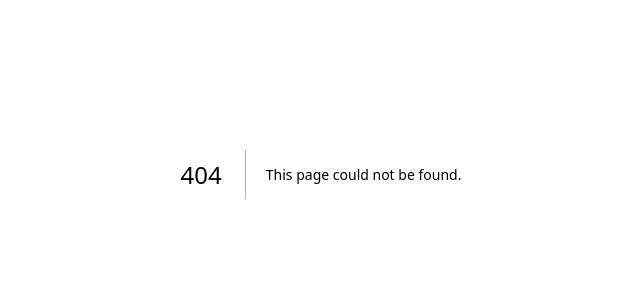
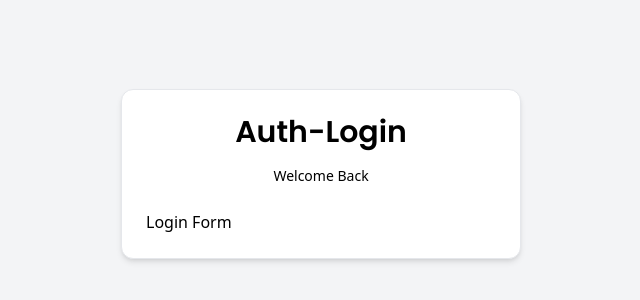
Before and after one commit to khandokarIsmailDev/next-auth_nextjs, a Next.js app: page /auth/login in a window 1280 px wide. Before the commit this address had no page. Shown: the part 226-526 px from the top of the page, without its empty margins (319-959 px from the left). Built offline with nearby package versions, Linux system fonts and the light colour scheme.

Commit message:
working with login ui

```diff
--- /dev/null
+++ b/app/auth/login/layout.tsx
@@ -0,0 +1,9 @@
+
+
+export default function layout({children}:{children:React.ReactNode}) {
+  return (
+    <div className="h-screen flex items-center justify-center bg-gray-100">
+      {children}
+    </div>
+  )
+}
--- /dev/null
+++ b/app/auth/login/page.tsx
@@ -0,0 +1,8 @@
+import LoginForm from '@/components/auth/login-form'
+import React from 'react'
+
+export default function page() {
+  return (
+    <LoginForm/>
+  )
+}
--- /dev/null
+++ b/app/auth/signup/page.tsx
@@ -0,0 +1,28 @@
+import { Button } from "@/components/ui/button";
+import { Poppins } from "next/font/google";
+import { cn } from "@/lib/utils";
+import LoginButton from "@/components/auth/login-button";
+const font = Poppins({
+    subsets: ['latin'],
+    weight: [ '700'],
+})
+
+export default function Login() {
+  return (
+    <div className="flex h-screen flex-col items-center bg-gray-100 pt-10">
+      <h1 className={cn('md:text-3xl text-xl font-bold mb-5 ', font.className)}>
+        Sign up or create an account
+      </h1>
+      <div className="w-[90%] sm:w-[400px] p-8 bg-white rounded-xl">
+        <div className="flex flex-col items-center justify-center gap-4">
+            <LoginButton>
+                <Button variant="default" size="full">
+                    Login
+                </Button>
+            </LoginButton>
+
+        </div>
+      </div>
+    </div>
+  );
+}
--- a/app/login/page.tsx
+++ /dev/null
@@ -1,18 +0,0 @@
-import { Button } from "@/components/ui/button";
-
-export default function Login() {
-  return (
-    <div className="flex h-screen flex-col items-center bg-gray-100 pt-10">
-      <h1 className="md:text-3xl text-xl font-bold mb-5 ">
-        Sign up or create an account{" "}
-      </h1>
-      <div className="w-[90%] sm:w-[400px] p-8 bg-white rounded-xl">
-        <div className="flex flex-col items-center justify-center gap-4">
-          <Button variant="default" size="lg">
-            Login
-          </Button>
-        </div>
-      </div>
-    </div>
-  );
-}
--- /dev/null
+++ b/components/auth/CardWrapper.tsx
@@ -0,0 +1,30 @@
+"use client"
+
+import{
+    Card,
+    CardContent,
+    CardHeader,
+    CardFooter
+} from "@/components/ui/card"
+import Header from "./header"
+
+interface CardWrapperProps{
+    children: React.ReactNode;
+    headerLabel: string;
+    backButtonLabel: string;
+    backButtonHref: string;
+    showSocial?: boolean;
+}
+
+export default function CardWrapper({children,headerLabel,backButtonHref,backButtonLabel,showSocial}:CardWrapperProps) {
+  return (
+    <Card className="w-[400px] shadow-md bg-white">
+      <CardHeader>
+        <Header label={headerLabel}/>
+      </CardHeader>
+      <CardContent>
+        {children}
+      </CardContent>
+    </Card>
+  )
+}
--- /dev/null
+++ b/components/auth/header.tsx
@@ -0,0 +1,25 @@
+import React from 'react'
+import {Poppins} from "next/font/google"
+import{cn} from "@/lib/utils"
+
+const font = Poppins({
+    subsets:["latin"],
+    weight:["600"]
+})
+
+interface HeaderProps{
+    label:string;
+}
+
+export default function Header({label}:HeaderProps) {
+  return (
+    <div className='w-full flex flex-col gap-y-4 items-center justify-center'>
+        <h1 className={cn("text-3xl font-semibold",font.className)}>
+            Auth-Login
+        </h1>
+        <p className='text-muted-foreground text-sm'>
+            {label}
+        </p>
+    </div>
+  )
+}
--- /dev/null
+++ b/components/auth/login-button.tsx
@@ -0,0 +1,19 @@
+"use client"
+
+interface LoginButtonProps{
+    children: React.ReactNode;
+    mode?: "modal" | "redirect";
+    asChild?: boolean;
+}
+
+export default function LoginButton({children,mode="redirect",asChild}:LoginButtonProps) {
+    const onClick = () => console.log("login button clicked")
+    if(mode === "modal"){
+        return <span>Todo: Implement modal</span>
+    }
+  return (
+    <div onClick={onClick} className="cursor-pointer w-full">
+      {children}
+    </div>
+  )
+}
--- /dev/null
+++ b/components/auth/login-form.tsx
@@ -0,0 +1,14 @@
+import CardWrapper from "./CardWrapper";
+
+export default function LoginForm() {
+  return (
+    <CardWrapper
+        headerLabel="Welcome Back"
+        backButtonLabel="Don't have an account?"
+        backButtonHref="/auth/register"
+        showSocial
+    >
+        Login Form
+    </CardWrapper>
+  )
+}
--- a/components/ui/button.tsx
+++ b/components/ui/button.tsx
@@ -25,6 +25,7 @@ const buttonVariants = cva(
         sm: "h-8 rounded-md px-3 text-xs",
         lg: "h-10 rounded-md px-8",
         icon: "h-9 w-9",
+        full: "w-full h-10 bg-blue-500 text-white rounded-xl hover:bg-blue-600",
       },
     },
     defaultVariants: {
--- /dev/null
+++ b/components/ui/card.tsx
@@ -0,0 +1,76 @@
+import * as React from "react"
+
+import { cn } from "@/lib/utils"
+
+const Card = React.forwardRef<
+  HTMLDivElement,
+  React.HTMLAttributes<HTMLDivElement>
+>(({ className, ...props }, ref) => (
+  <div
+    ref={ref}
+    className={cn(
+      "rounded-xl border bg-card text-card-foreground shadow",
+      className
+    )}
+    {...props}
+  />
+))
+Card.displayName = "Card"
+
+const CardHeader = React.forwardRef<
+  HTMLDivElement,
+  React.HTMLAttributes<HTMLDivElement>
+>(({ className, ...props }, ref) => (
+  <div
+    ref={ref}
+    className={cn("flex flex-col space-y-1.5 p-6", className)}
+    {...props}
+  />
+))
+CardHeader.displayName = "CardHeader"
+
+const CardTitle = React.forwardRef<
+  HTMLDivElement,
+  React.HTMLAttributes<HTMLDivElement>
+>(({ className, ...props }, ref) => (
+  <div
+    ref={ref}
+    className={cn("font-semibold leading-none tracking-tight", className)}
+    {...props}
+  />
+))
+CardTitle.displayName = "CardTitle"
+
+const CardDescription = React.forwardRef<
+  HTMLDivElement,
+  React.HTMLAttributes<HTMLDivElement>
+>(({ className, ...props }, ref) => (
+  <div
+    ref={ref}
+    className={cn("text-sm text-muted-foreground", className)}
+    {...props}
+  />
+))
+CardDescription.displayName = "CardDescription"
+
+const CardContent = React.forwardRef<
+  HTMLDivElement,
+  React.HTMLAttributes<HTMLDivElement>
+>(({ className, ...props }, ref) => (
+  <div ref={ref} className={cn("p-6 pt-0", className)} {...props} />
+))
+CardContent.displayName = "CardContent"
+
+const CardFooter = React.forwardRef<
+  HTMLDivElement,
+  React.HTMLAttributes<HTMLDivElement>
+>(({ className, ...props }, ref) => (
+  <div
+    ref={ref}
+    className={cn("flex items-center p-6 pt-0", className)}
+    {...props}
+  />
+))
+CardFooter.displayName = "CardFooter"
+
+export { Card, CardHeader, CardFooter, CardTitle, CardDescription, CardContent }
```
